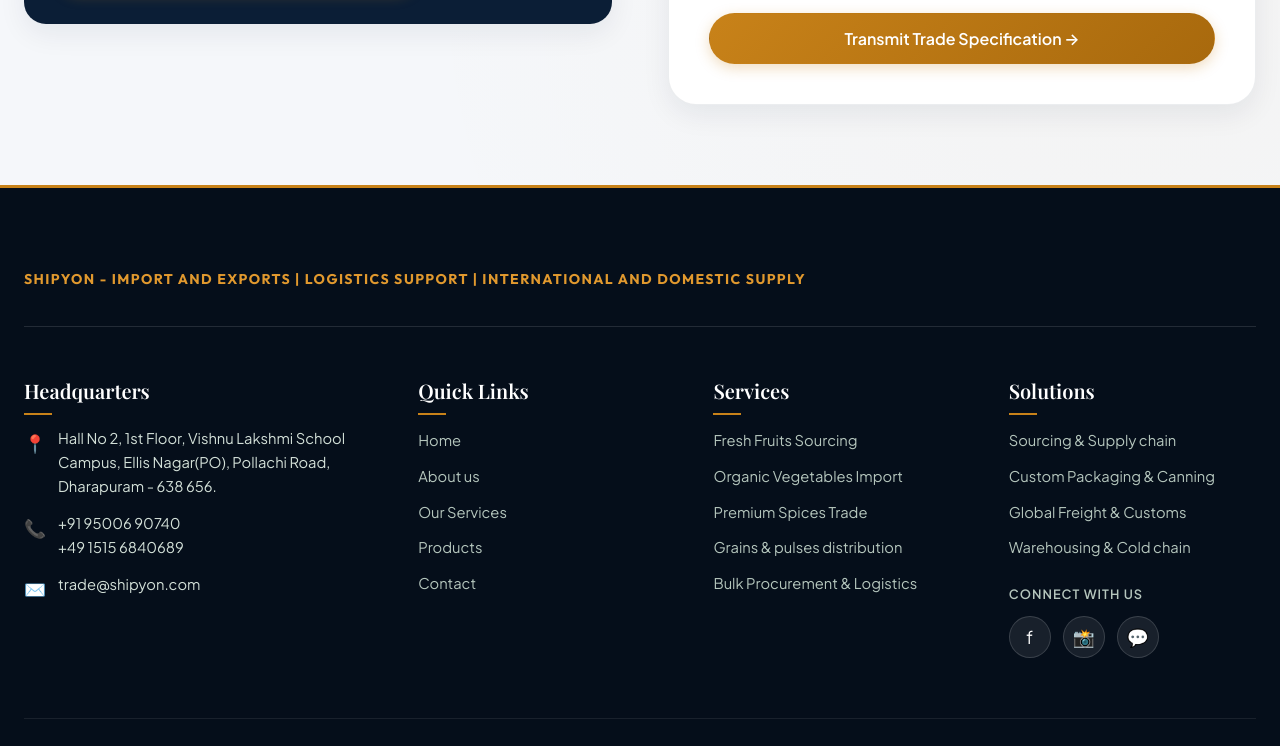
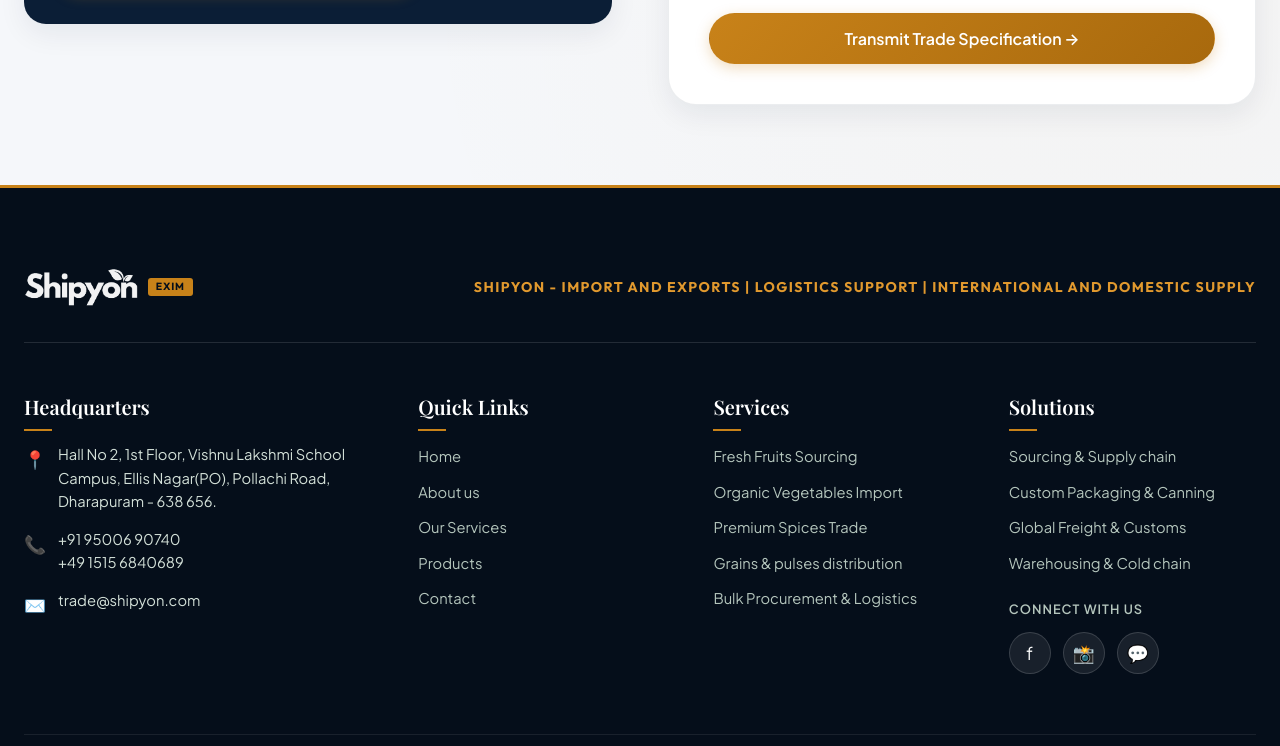
Before and after one commit to RohithLabs/Shipyon, a plain HTML site: page contact.html in a window 1280 px wide. Shown: the part 1177-1923 px from the top of the page. Drawn offline with nearby package versions, Linux system fonts and the light colour scheme; a web font is replaced by a local one.

Commit message:
Update Shipyon website: maritime docks & shipping focus, 3-color palette, restored official logo

```diff
--- a/contact.html
+++ b/contact.html
@@ -13,8 +13,9 @@
   <!-- Navigation Bar -->
   <header class="site-header" id="site-header">
     <div class="container nav-container">
-      <a href="index.html" class="brand-logo" id="brand-logo" aria-label="Shipyon Home">
-        <img src="assets/shipyon-logo.png" alt="Shipyon Logo" class="brand-logo-img">
+      <a href="index.html" class="brand-logo" id="brand-logo" aria-label="Shipyon Exim Home">
+        <img src="assets/shipyon-logo.png" alt="Shipyon Logo" class="brand-logo-img" width="132" height="42">
+        <span class="brand-badge">EXIM</span>
       </a>
 
       <ul class="nav-links" id="nav-links">
@@ -153,6 +154,10 @@
   <footer class="site-footer" id="site-footer">
     <div class="container">
       <div class="footer-top-banner">
+        <a href="index.html" class="footer-brand-link" aria-label="Shipyon Exim Home">
+          <img src="assets/shipyon-logo.png" alt="Shipyon Logo" class="footer-logo" width="132" height="42">
+          <span class="brand-badge brand-badge-gold">EXIM</span>
+        </a>
         <p class="footer-banner-text">
           SHIPYON - IMPORT AND EXPORTS | LOGISTICS SUPPORT | INTERNATIONAL AND DOMESTIC SUPPLY
         </p>
```
Also changed, not shown: about.html (+7 -2 lines), products.html (+7 -2 lines), services.html (+7 -2 lines).
